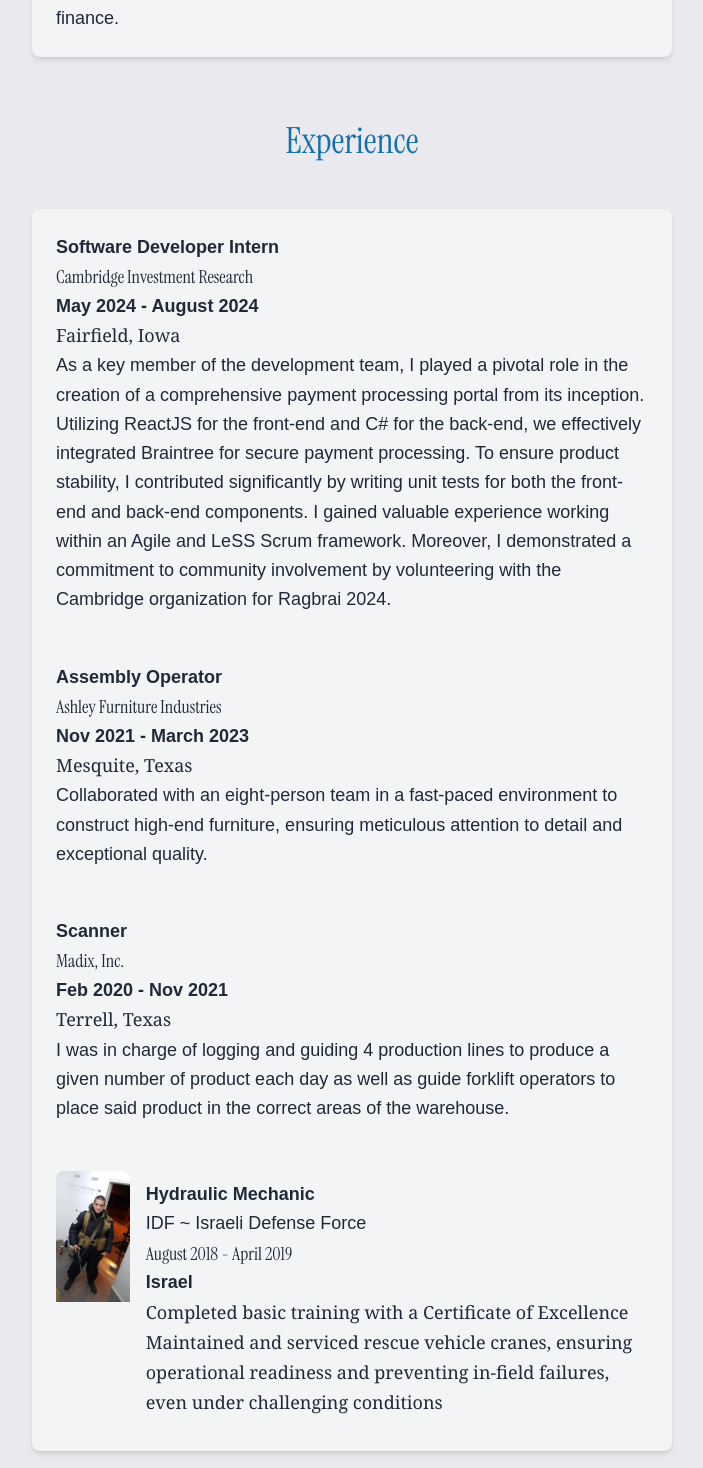
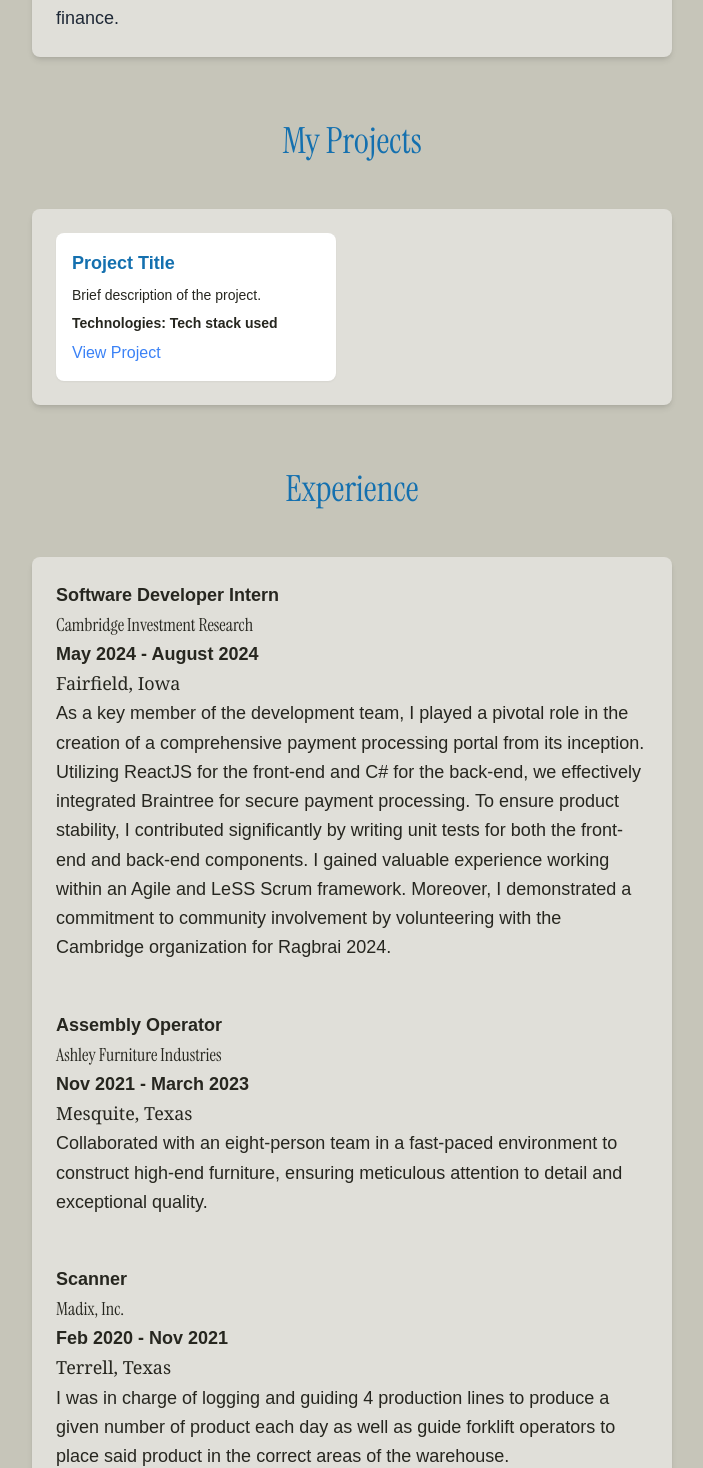
Before and after one commit to aceralrighty/ziv-consulting, a Next.js app: page / in a window 1280 px wide. Shown: the part 1222-2690 px from the top of the page, without its empty margins (288-991 px from the left). Built offline with nearby package versions, Linux system fonts and the light colour scheme.

Commit message:
added dark mode

```diff
--- a/app/components/experience.js
+++ b/app/components/experience.js
@@ -37,35 +37,35 @@ const experience = [
 export default function Experience() {
     return (
         <div className="flex flex-col items-center mt-16 space-y-8">
-            <h2 className="font-bold text-4xl font-instruItalic mb-4 text-nav_t_Color">Experience</h2>
-            <div className="w-3/4 md:w-1/2 bg-gray-100 p-6 rounded-lg shadow-md text-gray-800">
+            <h2 className="font-bold text-4xl font-instruItalic mb-4 text-nav_t_Color dark:text-nav_t_color-dark">
+                Experience
+            </h2>
+            <div className="w-3/4 md:w-1/2 bg-item_bg dark:bg-item_bg_dark p-6 rounded-lg shadow-md text-gray-800 dark:text-body_t_color-dark">
                 <div className="flex flex-col space-y-8">
                     {experience.slice(0, -1).map((item, index) => (
                         <div key={index}>
-                            <p className="text-lg leading-relaxed font-light text-left mb-4">
-                                <strong className={"font-bold"}>{item.title}</strong><br/>
-                                <strong className={"font-instruItalic align-middle "}>{item.company} </strong> <br/>
-                                <strong className={"font-semibold"}>{item.length}</strong> <br/>
-                                <strong className={"font-serif"}>{item.where}</strong> <br/>
-                                <strong>{item.duties}</strong>
+                            <p className="text-lg leading-relaxed font-light text-left mb-4 text-body_t_Color dark:text-body_t_color-dark">
+                                <strong className="font-bold dark:text-nav_t_color-dark">{item.title}</strong><br/>
+                                <strong className="font-instruItalic align-middle dark:text-nav_t_color-dark">{item.company}</strong><br/>
+                                <strong className="font-semibold dark:text-body_t_color-dark">{item.length}</strong><br/>
+                                <strong className="font-serif dark:text-body_t_color-dark">{item.where}</strong><br/>
+                                <strong className="dark:text-body_t_color-dark">{item.duties}</strong>
                             </p>
                         </div>
                     ))}
 
                     {experience.length > 0 && (
                         <div className="flex items-center mt-8 space-x-4">
-
                             <div className="w-64 h-64 rounded-lg overflow-hidden hidden sm:block">
-                                <Image src={Army} alt="Army" width={256} height={256} objectFit="cover"/>
+                                <Image src={Army} alt="Army" width={256} height={256} objectFit="cover" />
                             </div>
-
                             <div className="text-left">
-                                <p className="text-lg leading-relaxed font-light">
-                                    <strong className={"font-bold"}>{experience[experience.length - 1].title}</strong><br/>
-                                    <strong>{experience[experience.length - 1].company}</strong> <br/>
-                                    <strong className={"font-instruItalic align-middle "}>{experience[experience.length - 1].length}</strong> <br/>
-                                    <strong className={"font-semibold"}>{experience[experience.length - 1].where}</strong> <br/>
-                                    <strong className={"font-serif"}>{experience[experience.length - 1].duties}</strong>
+                                <p className="text-lg leading-relaxed font-light text-body_t_Color dark:text-body_t_color-dark">
+                                    <strong className="font-bold dark:text-nav_t_color-dark">{experience[experience.length - 1].title}</strong><br/>
+                                    <strong className="dark:text-nav_t_color-dark">{experience[experience.length - 1].company}</strong><br/>
+                                    <strong className="font-instruItalic align-middle dark:text-nav_t_color-dark">{experience[experience.length - 1].length}</strong><br/>
+                                    <strong className="font-semibold dark:text-body_t_color-dark">{experience[experience.length - 1].where}</strong><br/>
+                                    <strong className="dark:text-body_t_color-dark">{experience[experience.length - 1].duties}</strong>
                                 </p>
                             </div>
                         </div>
--- a/app/components/footer.js
+++ b/app/components/footer.js
@@ -1,12 +1,12 @@
 export default function Footer() {
     return (
         <footer className="w-full px-4 sm:px-12 py-2 sm:py-3">
-            <div className="w-full bg-gray-100 px-4 sm:px-6 rounded-t-lg shadow-lg">
+            <div className="w-full bg-item_bg dark:bg-item_bg_dark px-4 sm:px-6 rounded-t-lg shadow-lg">
                 <div className="flex flex-col items-center text-center space-y-1">
-                    <h2 className="font-bold text-base sm:text-lg font-instruItalic text-nav_t_Color">
+                    <h2 className="font-bold text-base sm:text-lg font-instruItalic text-nav_t_Color dark:text-nav_t_color-dark">
                         I hope you had a pleasant visit
                     </h2>
-                    <p className="text-xs text-gray-500">
+                    <p className="text-xs text-gray-500 dark:text-gray-300">
                         &copy; 2024 Ziv Consulting, LLC. All rights reserved.
                     </p>
                 </div>
--- a/app/components/headshot.js
+++ b/app/components/headshot.js
@@ -68,7 +68,7 @@ export default function MyHead() {
                     className="rounded-full"
                 />
             </div>
-            <div className="w-3/4 md:w-1/2 bg-gray-100 p-6 rounded-lg shadow-md text-gray-800">
+            <div className="w-3/4 md:w-1/2 bg-item_bg dark:bg-item_bg_dark p-6 rounded-lg shadow-md text-gray-800 dark:text-body_t_color-dark">
                 <p className="text-lg leading-relaxed font-light text-left">
                     As a forthcoming software engineer with a robust technical foundation and a burgeoning interest in
                     leadership, I aspire to transition into management positions within the technology industry. My
--- /dev/null
+++ b/app/components/projects.js
@@ -0,0 +1,39 @@
+const projects = [
+    {
+        title: "Project Title",
+        description: "Brief description of the project.",
+        technologies: "Tech stack used",
+        link: "#"
+    },
+
+];
+
+export default function Projects() {
+    return (
+        <div className="flex flex-col items-center mt-16 space-y-8 ">
+            <h2 className="font-bold text-4xl font-instruItalic mb-4 text-nav_t_Color dark:text-nav_t_color-dark">
+                My Projects
+            </h2>
+            <div className="w-3/4 md:w-1/2 bg-item_bg dark:bg-item_bg_dark p-6 rounded-lg shadow-md text-gray-800 dark:text-body_t_color-dark">
+                <div className="grid grid-cols-1 sm:grid-cols-2 gap-8 ">
+                    {projects.map((project, index) => (
+                        <div key={index} className="bg-white dark:bg-gray-800 p-4 rounded-lg shadow-sm">
+                            <h3 className="font-bold text-lg mb-2 text-nav_t_Color dark:text-nav_t_color-dark">
+                                {project.title}
+                            </h3>
+                            <p className="text-sm font-light mb-2 text-body_t_Color dark:text-body_t_color-dark">
+                                {project.description}
+                            </p>
+                            <p className="text-sm font-semibold mb-2 text-body_t_Color dark:text-body_t_color-dark">
+                                Technologies: {project.technologies}
+                            </p>
+                            <a href={project.link} className="text-blue-500 hover:underline dark:text-blue-400">
+                                View Project
+                            </a>
+                        </div>
+                    ))}
+                </div>
+            </div>
+        </div>
+    );
+}
--- a/app/page.js
+++ b/app/page.js
@@ -1,38 +1,54 @@
 "use client"
 
-import {useState} from "react";
+import { useState, useEffect } from "react";
 import MyHead from "./components/headshot";
 import Experience from "./components/experience";
 import Education from "./components/education";
 import Languages from "./components/languages";
 import Award from "./components/awards";
 import Form from "./components/form";
+import Projects from "./components/projects";
 import Footer from "./components/footer";
-import {MenuIcon, XIcon} from "@heroicons/react/solid";
+import { MenuIcon, XIcon, SunIcon, MoonIcon } from "@heroicons/react/solid";
 
 export default function Home() {
     const [hovered, setHovered] = useState(false);
     const [hoveredContact, setHoveredContact] = useState(false);
     const [menuOpen, setMenuOpen] = useState(false);
+    const [darkMode, setDarkMode] = useState(false);
+
+    useEffect(() => {
+        if (darkMode) {
+            document.body.classList.add("dark");
+        } else {
+            document.body.classList.remove("dark");
+        }
+    }, [darkMode]);
 
     return (
-        <>
+        <div className={`bg-global_bg ${darkMode ? 'dark:bg-global_bg_dark' : ''} dark:text-body_t_color-dark text-body_t_Color`}>
 
             {menuOpen && (
-                <div className="fixed inset-0 bg-gray-950 opacity-95 transition-opacity duration-300 z-10"></div>
+                <div className="fixed inset-0 bg-global_bg dark:bg-global_bg_dark opacity-95 transition-opacity duration-300 z-10"></div>
             )}
 
             <nav className="relative z-20 flex items-center justify-between px-4 mt-4">
+                {/* Site title */}
                 <div className="font-instruItalic px-4">
-                    <p className="text-nav_t_Color text-2xl">Ziv Consulting</p>
+                    <p className="text-nav_t_Color dark:text-nav_t_color-dark text-2xl">Ziv Consulting</p>
                 </div>
 
-                <div className="md:hidden flex items-center">
+                <div className="md:hidden flex items-center space-x-4">
+
+                    <button onClick={() => setDarkMode(!darkMode)} className="text-nav_t_Color dark:text-nav_t_color-dark">
+                        {darkMode ? <SunIcon className="h-6 w-6" /> : <MoonIcon className="h-6 w-6" />}
+                    </button>
+
                     <button onClick={() => setMenuOpen(!menuOpen)}>
                         {menuOpen ? (
-                            <XIcon className="h-8 w-8 text-nav_t_Color" />
+                            <XIcon className="h-8 w-8 text-nav_t_Color dark:text-nav_t_color-dark" />
                         ) : (
-                            <MenuIcon className="h-8 w-8 text-nav_t_Color" />
+                            <MenuIcon className="h-8 w-8 text-nav_t_Color dark:text-nav_t_color-dark" />
                         )}
                     </button>
                 </div>
@@ -40,11 +56,20 @@ export default function Home() {
                 <div
                     className={`${
                         menuOpen ? "block" : "hidden"
-                    } md:flex md:space-x-4 font-instruItalic px-4 transition-transform duration-300 ease-in-out`}
+                    } md:flex md:space-x-4 font-instruItalic px-4 transition-transform duration-300 ease-in-out items-center`}
                 >
+
+                    <button
+                        onClick={() => setDarkMode(!darkMode)}
+                        className="hidden md:block text-nav_t_Color dark:text-nav_t_color-dark"
+                    >
+                        {darkMode ? <SunIcon className="h-6 w-6" /> : <MoonIcon className="h-6 w-6" />}
+                    </button>
+
+
                     <a
                         href="#"
-                        className={`mr-4 text-nav_t_Color text-2xl transition-all duration-300 ${
+                        className={`mr-4 text-nav_t_Color dark:text-nav_t_color-dark text-2xl transition-all duration-300 ${
                             hovered ? "drop-shadow-lg scale-105" : "scale-100"
                         }`}
                         onMouseEnter={() => setHovered(true)}
@@ -54,7 +79,7 @@ export default function Home() {
                     </a>
                     <a
                         href="#"
-                        className={`mr-4 text-nav_t_Color text-2xl transition-all duration-300 ${
+                        className={`mr-4 text-nav_t_Color dark:text-nav_t_color-dark text-2xl transition-all duration-300 ${
                             hoveredContact ? "drop-shadow-lg scale-105" : "scale-100"
                         }`}
                         onMouseEnter={() => setHoveredContact(true)}
@@ -65,13 +90,16 @@ export default function Home() {
                 </div>
             </nav>
 
-            <MyHead/>
-            <Experience/>
-            <Education/>
-            <Award/>
-            <Languages/>
-            <Form/>
-            <Footer/>
-        </>
+            <div>
+                <MyHead />
+                <Projects />
+                <Experience />
+                <Education />
+                <Award />
+                <Languages />
+                <Form />
+                <Footer />
+            </div>
+        </div>
     );
 }
--- a/tailwind.config.js
+++ b/tailwind.config.js
@@ -5,12 +5,18 @@ module.exports = {
     "./components/**/*.{js,ts,jsx,tsx,mdx}",
     "./app/**/*.{js,ts,jsx,tsx,mdx}",
   ],
+  darkMode: 'class',
   theme: {
     extend: {
       colors: {
         nav_t_Color: "#1470AF",
-        body_t_Color: "#000000",
-        global_bg: "#EAEAEE"
+        'nav_t_color-dark': "#FFFFFF",
+        'body_t_color-dark': "#FFFFFF",
+        body_t_Color: "#26261F",
+        global_bg: "#C6C5B9",
+        'global_bg_dark': "#393D3F",
+        item_bg: "#E0DFD9",
+        "item_bg_dark": '#2A2D2F',
       },
       transformOrigin: {
         "center":"center",
```
Also changed, not shown: app/components/awards.js (+21 -14 lines), app/components/education.js (+14 -9 lines), app/components/form.js (+22 -14 lines), app/components/languages.js (+5 -6 lines).
